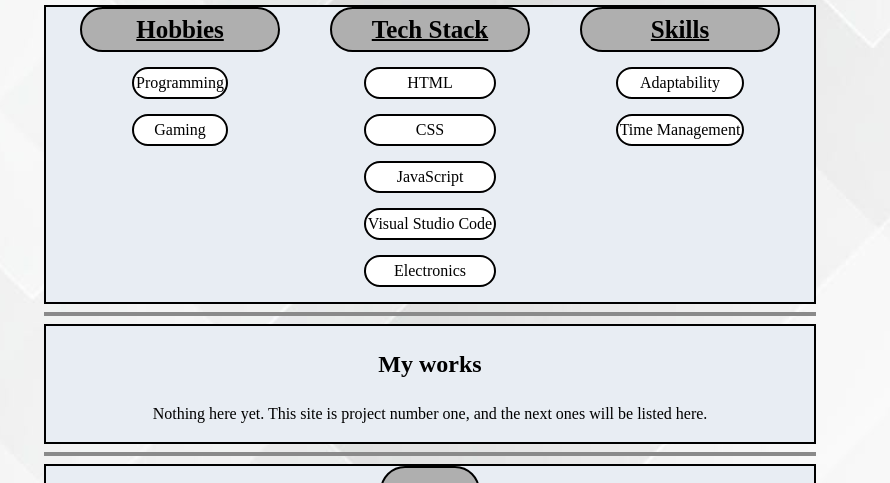
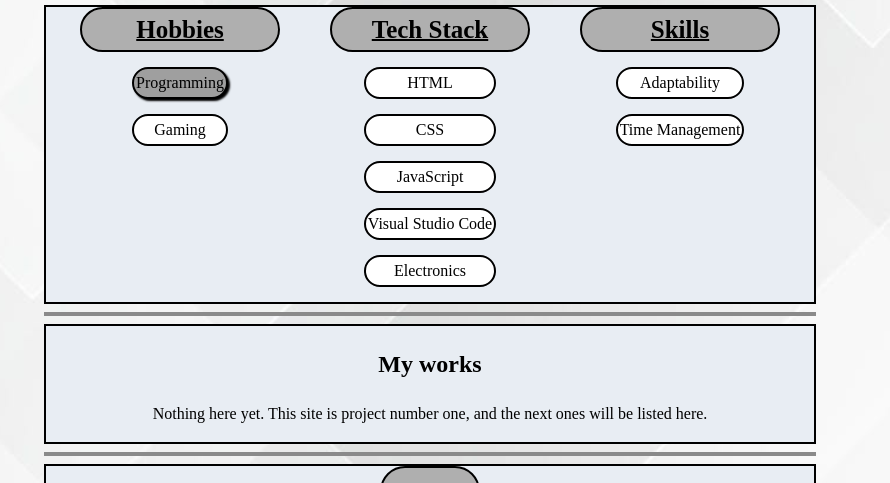
Before and after one commit to Clawdsh/another, a plain HTML site: page index.html in a window 1280 px wide. In both pictures the pointer is over the item "Programming". Shown: the part 998-1481 px from the top of the page, without its empty margins (210-1100 px from the left). Drawn offline with Linux system fonts and the light colour scheme.

Commit message:
Add selection and smooth scroll styles in CSS

```diff
--- a/style.css
+++ b/style.css
@@ -17,6 +17,10 @@
     /* BASE */
     * {
         box-sizing: border-box;
+    }
+
+    *::selection{
+        background-color: #587faf;
     }
 
     body {
@@ -132,6 +136,7 @@
         color: #080808;
         font-family: agrave;
     }
+
 
     #aboutme img {
         float: left;
@@ -343,3 +348,12 @@
         border: solid 2px;
         background-color: #e8edf3;
     }
+
+    html{
+        scroll-behavior: smooth;
+    }
+
+    .contactscol li:hover{
+        background-color: rgb(159, 159, 159);
+        box-shadow: 2px 2px 2px ;
+    }
```
